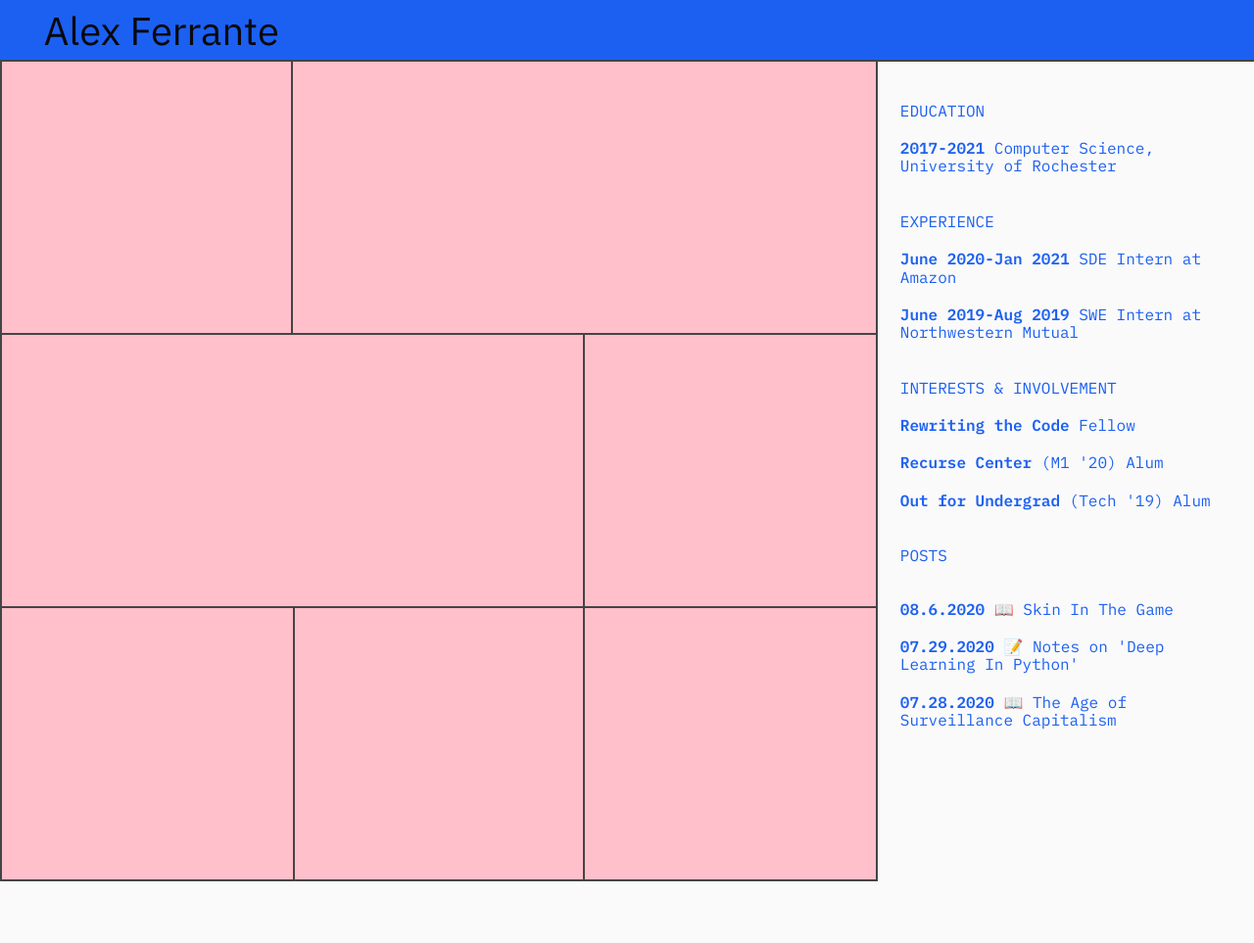
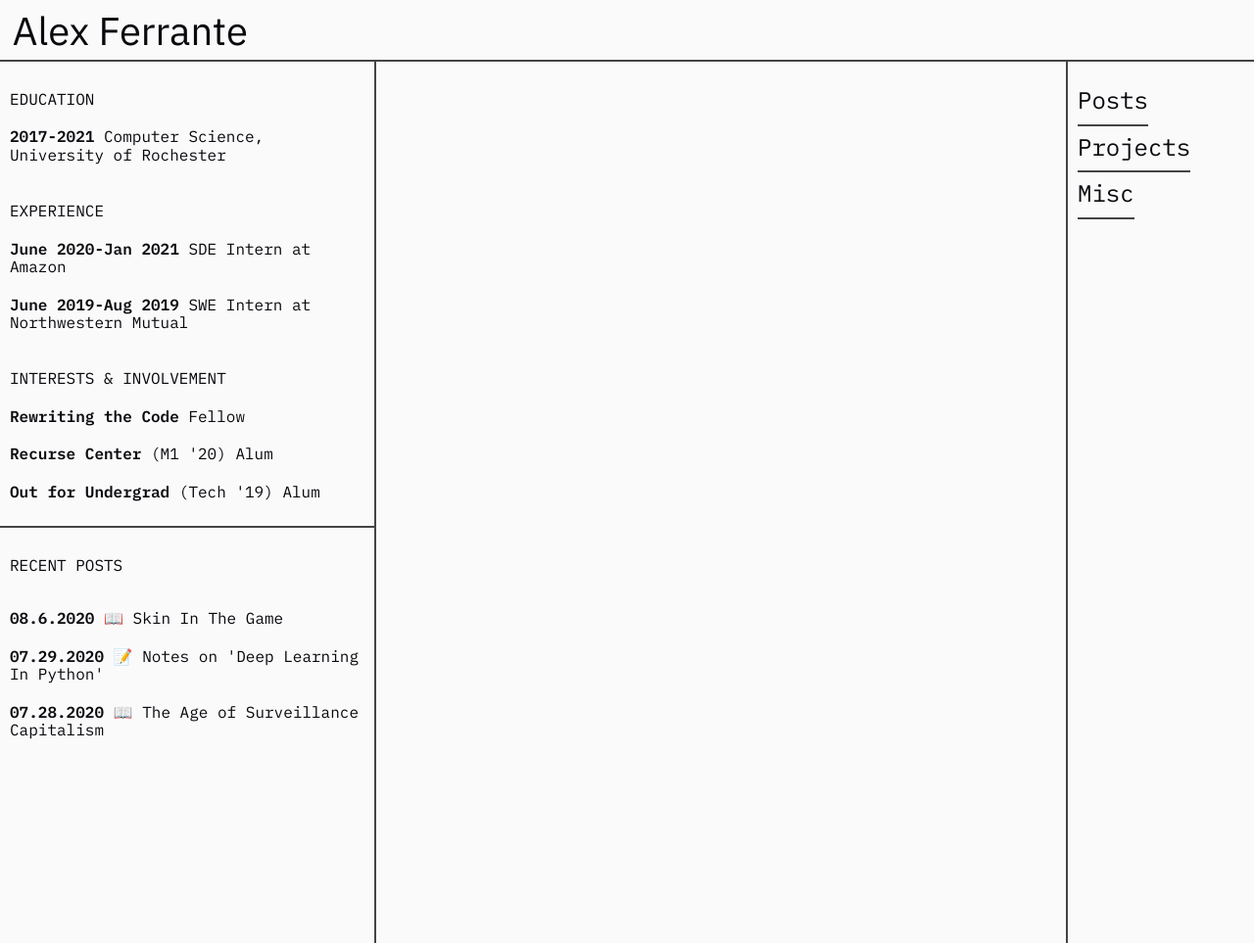
Before and after one commit to alexferrante/alexferrante.github.io, a Jekyll site: the page built from index.markdown, in a window 1280 px wide. Shown: the whole page at 98% size. Built offline with Jekyll 4.4.1, drawn with Linux system fonts in a browser that asks for light colours.

Commit message:
Add new navigation, pages, styling

```diff
--- /dev/null
+++ b/_includes/navigation.html
@@ -0,0 +1,7 @@
+<div class="nav-piece">
+    <ul>
+        <li><p><a href="/posts">Posts</a></span></p></li>
+        <li><p><a href="/projects">Projects</a></p></li>
+        <li><p><a href="/misc">Misc</a></p></li>
+    </ul>
+</div>
--- a/_includes/side.html
+++ b/_includes/side.html
@@ -1,4 +1,5 @@
 <div class="side-piece">
+    <div>
       <p class="title">EDUCATION</p>
       <p><span>2017-2021 </span>Computer Science, University of Rochester</p>
       <p class="title">EXPERIENCE</p>
@@ -8,9 +9,10 @@
       <p><span>Rewriting the Code </span>Fellow</p>
       <p><span>Recurse Center </span>(M1 '20) Alum</p>
       <p><span>Out for Undergrad </span>(Tech '19) Alum</p>
-    <p class="title"><a href="/posts">POSTS</a></p>
+    </div>
+    <p class="title"><a href="/posts">RECENT POSTS</a></p>
     <ul>
-      {% for post in site.categories.posts  limit:4 %}
+      {% for post in site.categories.posts  limit:3 %}
         <li>
           <p>
             <a href="{{ post.url }}"><span datetime="{{ post.date | date: '%F' }}">{{ post.date | date: "%m.%-d.%Y" }}</span> {{ post.title }}</a>
--- a/_layouts/page.html
+++ b/_layouts/page.html
@@ -9,29 +9,10 @@
         </div>
       </div>
   </header>
+  {% include side.html %}
+  <div class="main-piece">
 
-    {% include side.html %}
-  <div class="main-piece">
-    <div class="project-container">
-      <div class="card card-1">
-      </div>
-      <div class="card card-2">
-      </div>
-    </div>
-    <div class="project-container">
-      <div class="card card-2">
-      </div>
-      <div class="card card-1">
-      </div>
-
-    </div>
-    <div class="project-container">
-      <div class="card card-1" style="border-right: none"}>
-      </div>
-      <div class="card card-1">
-      </div>
-      <div class="card card-1">
-    </div>
   </div>
+  {% include navigation.html %}
   </body>
 </html>
--- a/_sass/includes/_styles.scss
+++ b/_sass/includes/_styles.scss
@@ -10,7 +10,6 @@ header {
   border-bottom: 2px solid $secondary-accent;
   padding: 1%;
   span {
-    padding-left: 0.8em;
     width: 100%;
     font-family: $font-heading;
     font-size: 4rem;
@@ -21,8 +20,8 @@ header {
 .side-piece {
   width: 30%;
   height: 100%;
-  padding: 1% 1%;
-  float: right;
+  float: left;
+  border-right: 2px solid $secondary-accent;
   p {
     color: $secondary-font-color;
     padding-bottom: 0.5em;
@@ -32,6 +31,27 @@ header {
     font-weight: bolder;
   }
 
+  div {
+    padding-bottom: 1em;
+    border-bottom: 2px solid $secondary-accent;
+  }
+}
+
+.nav-piece {
+  height: 100%;
+  float: right;
+  width: 15%;
+  border-left: 2px solid $secondary-accent;
+  p {
+    font-family: $font-body;
+    font-size: 1.5em;
+    color: $secondary-font-color;
+    padding: 10px;
+  }
+  a {
+    border-bottom: 2px solid $secondary-accent;
+    padding-bottom: 5%;
+  }
 }
 
 .title {
@@ -68,7 +88,8 @@ $columns: 3;
 }
 
 .main-piece {
-  width: 70%;
+  float: left;
+  width: 55%;
   height: 100%;
 }
 
--- a/_sass/includes/_variables.scss
+++ b/_sass/includes/_variables.scss
@@ -11,15 +11,15 @@ $pink: #fff0f5;
 $yellow: #fffacd;
 
 $possible-main-background-colors: ($light-grey, $black);
-$possible-primary-accent-colors: ($royal-blue, $light-grey);
-$possible-secondary-font-colors: ($royal-blue, $black);
+$possible-primary-accent-colors: ($light-grey);
+$possible-secondary-font-colors: ($black);
 $possible-secondary-accent-colors: ($black-soft, $black-soft);
 
 $idx: random_idx($possible-main-background-colors);
 
 $main-background: nth($possible-main-background-colors, $idx);
-$primary-accent: nth($possible-primary-accent-colors, $idx);
+$primary-accent: $light-grey; // nth($possible-primary-accent-colors, $idx);
 $secondary-accent: nth($possible-secondary-accent-colors, $idx);
-$secondary-font-color: nth($possible-secondary-font-colors, $idx);
+$secondary-font-color: $black; // nth($possible-secondary-font-colors, $idx);
 
 $header-alignment: 2.8em;
--- /dev/null
+++ b/misc.markdown
@@ -0,0 +1,6 @@
+---
+layout: misc
+title: Misc
+---
+
+## Misc
--- /dev/null
+++ b/projects.markdown
@@ -0,0 +1,6 @@
+---
+layout: projects
+title: Projects
+---
+
+## Projects
```
Also changed, not shown: _layouts/misc.html (added, +23 -0 lines), _layouts/projects.html (added, +35 -0 lines). Lines whose indentation alone changed are shown as unchanged.
